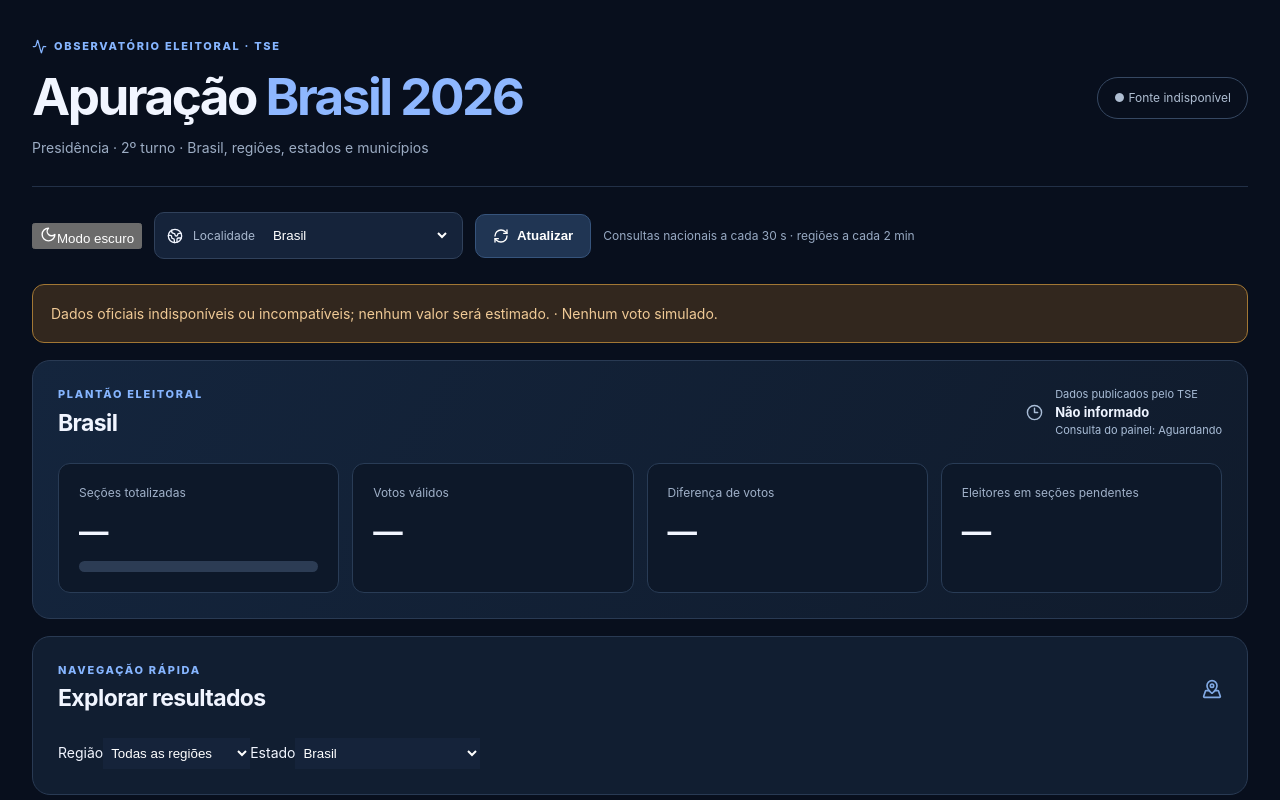
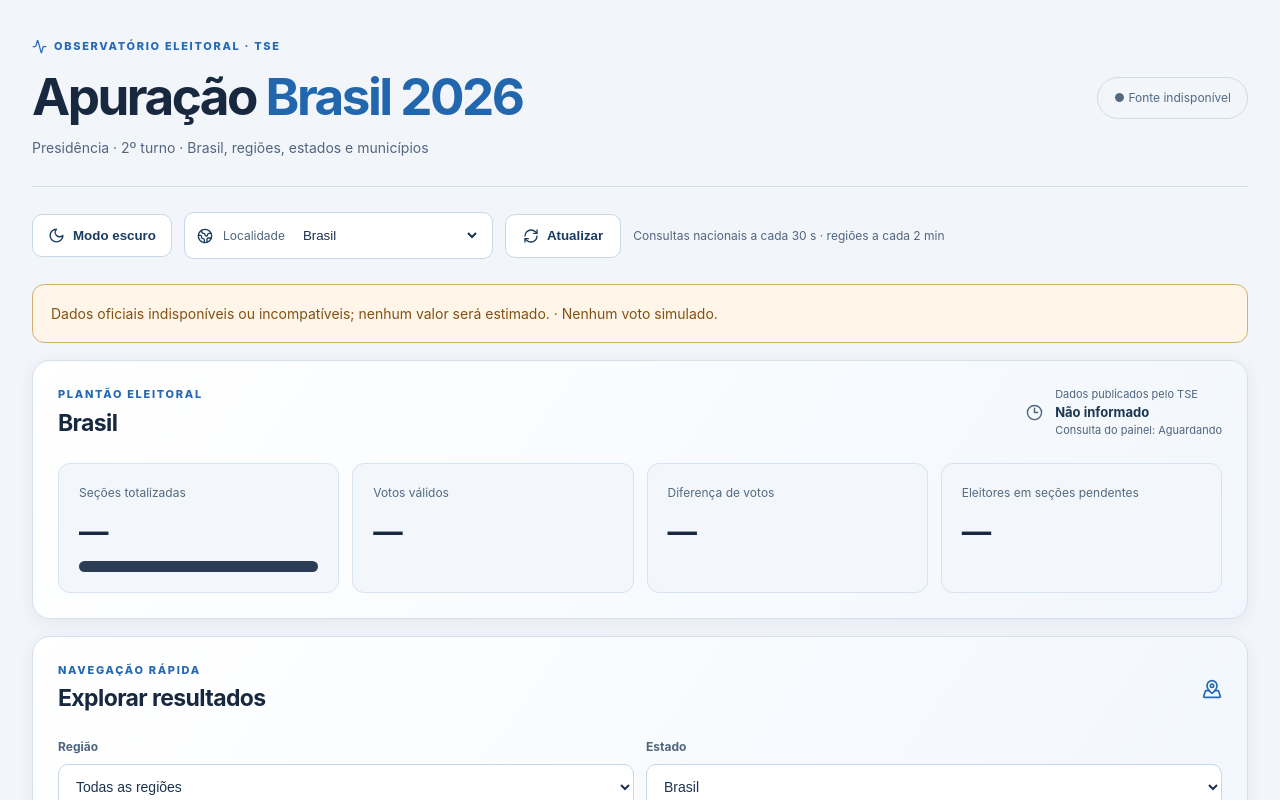
Before and after one commit to pedrodowding/apuracao2026, a Next.js app: page / in a window 1280 px wide. Shown: the top 800 px of the page. Built offline with nearby package versions, Linux system fonts and the light colour scheme; no server answers.

Commit message:
Adiciona tema claro completo, gráfico temporal e filtros locais sem salto

```diff
--- a/app/style.css
+++ b/app/style.css
@@ -156,3 +156,67 @@ section[id]{scroll-margin-top:22px}
 .forecast-hero .probrow strong{font-variant-numeric:tabular-nums}
 @media(max-width:750px){.prediction-summary{grid-template-columns:1fr 1fr;gap:8px}.prediction-headline,.prediction-signal,.prediction-range{padding:12px}.prediction-headline strong{font-size:18px}.prediction-signal strong{font-size:13px}.prediction-range b{font-size:15px}}
 @media(max-width:390px){.prediction-summary{grid-template-columns:1fr}}
+
+/* V9: theme switch, in-place state selection and real-time history */
+.theme-toggle{display:inline-flex;align-items:center;gap:8px;background:#203553;border:1px solid #36547c;color:#e8f3ff;padding:12px 15px;border-radius:10px;font-weight:700}
+.quick-local{background:linear-gradient(125deg,#172e48,#112339)}
+.quick-grid{display:grid;grid-template-columns:1fr 1fr;gap:12px}
+.quick-grid label{display:flex;flex-direction:column;gap:8px;font-size:12px;color:#a6bdd7;font-weight:700}
+.quick-grid select{max-width:none;width:100%;padding:13px;background:#0d1e32;border:1px solid #3a5372;border-radius:10px;color:#f1f5ff;font-size:14px}
+.quick-result{display:flex;justify-content:space-between;align-items:center;gap:12px;margin-top:15px;padding:15px;border:1px solid #365e80;background:#193550;border-radius:11px}
+.quick-result div{display:flex;flex-direction:column;gap:3px}
+.quick-result small{color:#a8bed8}.quick-result strong{font-size:18px}.quick-result span{font-size:11px;color:#b4c8de}
+.quick-result button{display:inline-flex;align-items:center;gap:6px;flex-shrink:0;background:#28517c;border:1px solid #5687b7;border-radius:9px;padding:10px 12px;font-size:12px}
+.history-controls{display:flex;flex-wrap:wrap;align-items:center;justify-content:space-between;gap:12px;margin-bottom:20px}
+.history-switch{display:flex;gap:4px;padding:4px;border-radius:11px;background:#172b45;border:1px solid #334e6c}
+.history-switch button{border:0;border-radius:7px;background:transparent;color:#b6c9df;padding:9px 13px;font-size:12px}
+.history-switch button.active{background:#35577f;color:white;font-weight:750}
+.history-legend{display:flex;flex-wrap:wrap;gap:18px;font-size:12px;font-weight:700;margin-bottom:14px}
+.history-plot{height:280px;padding:12px 10px;background:#0d1b2d;border:1px solid #293f5b;border-radius:12px}
+.history-plot svg{width:100%;height:100%;overflow:visible}
+.history-plot .gridline{stroke:#39506b;stroke-width:1;stroke-dasharray:5 5}
+.history-axis{display:flex;justify-content:space-between;margin:8px 5px 20px;font-size:12px;color:#9eb2ca}
+.history-summary{display:grid;grid-template-columns:1fr 1fr;gap:10px}
+.history-summary>div{padding:13px;border-radius:9px;background:#172a43}
+.history-summary small{display:block;color:#a2b9d3}
+.history-summary b{display:block;margin-top:5px;font-variant-numeric:tabular-nums}
+.history-empty{display:flex;flex-direction:column;align-items:center;justify-content:center;text-align:center;gap:8px;min-height:180px;color:#9cb6d5}
+.history-empty p{max-width:430px;font-size:12px}
+[data-theme="light"]{color-scheme:light}
+[data-theme="light"] body{background:#f2f5fa;color:#18283f}
+[data-theme="light"] h1 span{color:#2266ad}
+[data-theme="light"] .top{border-color:#d4dfeb}
+[data-theme="light"] .top p,[data-theme="light"] .muted,[data-theme="light"] .footnote,[data-theme="light"] .sub,[data-theme="light"] .subtle,[data-theme="light"] .refreshnote{color:#52667f}
+[data-theme="light"] .overview,[data-theme="light"] .panel{background:#ffffff;border-color:#d6e0eb;color:#18283f;box-shadow:0 3px 16px #213e6010}
+[data-theme="light"] .overview,[data-theme="light"] .quick-local,[data-theme="light"] .forecast-hero{background:linear-gradient(125deg,#fff,#f2f7fd)}
+[data-theme="light"] .eyebrow,[data-theme="light"] .sectionhead>svg{color:#2569b5}
+[data-theme="light"] .control,[data-theme="light"] .theme-toggle,[data-theme="light"] .refresh{background:#fff;border-color:#c7d7e7;color:#1b3c60}
+[data-theme="light"] .control label,[data-theme="light"] .timestamp,[data-theme="light"] .timestamp small{color:#4f647d}
+[data-theme="light"] .timestamp strong{color:#1d3651}
+[data-theme="light"] select,[data-theme="light"] .quick-grid select{background:#fff;border-color:#c7d7e7;color:#1c334e}
+[data-theme="light"] .kpis article,[data-theme="light"] .probrow>div,[data-theme="light"] .forecast-data>div,[data-theme="light"] .prediction-headline,[data-theme="light"] .prediction-signal,[data-theme="light"] .prediction-range,[data-theme="light"] .history-summary>div{background:#f3f7fc;border-color:#d7e3f0;color:#18283f}
+[data-theme="light"] .kpis article small,[data-theme="light"] .probrow small,[data-theme="light"] .prediction-headline small,[data-theme="light"] .prediction-signal small,[data-theme="light"] .prediction-range small,[data-theme="light"] .forecast-data small{color:#526981}
+[data-theme="light"] .regioncard,[data-theme="light"] .statecard,[data-theme="light"] .cityitem{background:#f5f8fc;color:#21374f;border-color:#d5e1ed}
+[data-theme="light"] .regionbutton:hover,[data-theme="light"] .statecard:hover,[data-theme="light"] .cityitem:hover{background:#e9f2fc}
+[data-theme="light"] .regionbutton.active,[data-theme="light"] .statecard.active{background:#e5f0fc;border-color:#6394c6}
+[data-theme="light"] .regioncard small,[data-theme="light"] .statecard small,[data-theme="light"] .match span,[data-theme="light"] .match small{color:#4d637d}
+[data-theme="light"] .history-switch,[data-theme="light"] .history-plot,[data-theme="light"] .citysearch{background:#f3f7fc;border-color:#d5e1ed;color:#1b3854}
+[data-theme="light"] .history-switch button{color:#405d7d}
+[data-theme="light"] .history-switch button.active{background:#d8e9fa;color:#173c64}
+[data-theme="light"] .history-plot .gridline{stroke:#c9d9e9}
+[data-theme="light"] .citysearch input{color:#1b3854}
+[data-theme="light"] .quick-grid label,[data-theme="light"] .history-axis,[data-theme="light"] .history-summary small{color:#4d657e}
+[data-theme="light"] .quick-result{background:#e8f2fc;border-color:#c3d8ef}
+[data-theme="light"] .quick-result small,[data-theme="light"] .quick-result span{color:#4b647e}
+[data-theme="light"] .quick-result button{background:#2863a2;color:#fff}
+[data-theme="light"] .modelbadge{background:#e0f5ee;color:#175a4a;border-color:#b5decf}
+[data-theme="light"] .method{color:#53677e;border-color:#d2deea}
+[data-theme="light"] .method summary{color:#1c5a9a}
+[data-theme="light"] .live{color:#526981;border-color:#d0dbe8}
+[data-theme="light"] .live.ok{color:#176b52;border-color:#8abda9}
+[data-theme="light"] .alert{background:#fff6e9;color:#835011;border-color:#d6ae72}
+[data-theme="light"] footer{color:#526981}
+[data-theme="light"] .v7-bottomnav{background:rgba(255,255,255,.96);border-color:#d5e1ed;box-shadow:0 -5px 20px #17355318}
+[data-theme="light"] .v7-bottomnav button{color:#4b647e}
+[data-theme="light"] .v7-bottomnav button[aria-current=page]{background:#e1effd;color:#1b5b9e}
+@media(max-width:750px){.theme-toggle{padding:12px}.theme-toggle span{display:none}.quick-grid{grid-template-columns:1fr}.quick-result{flex-wrap:wrap}.quick-result button{width:100%;justify-content:center}.history-plot{height:230px}.history-switch button{padding:8px 10px}.history-summary{grid-template-columns:1fr}.history-controls{align-items:stretch}.history-switch{flex:1;justify-content:center}}
```
